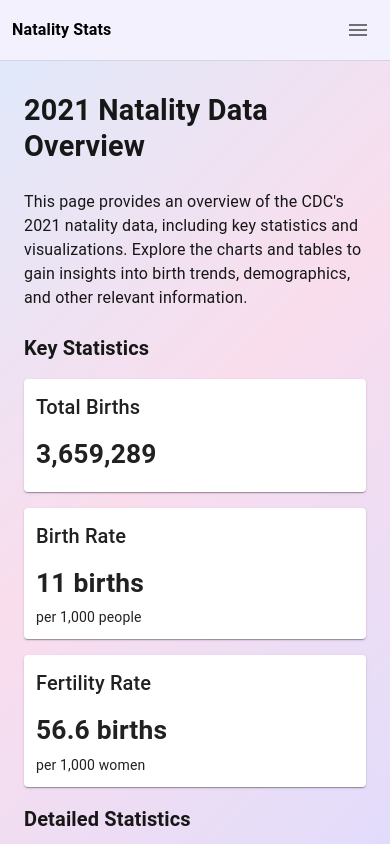
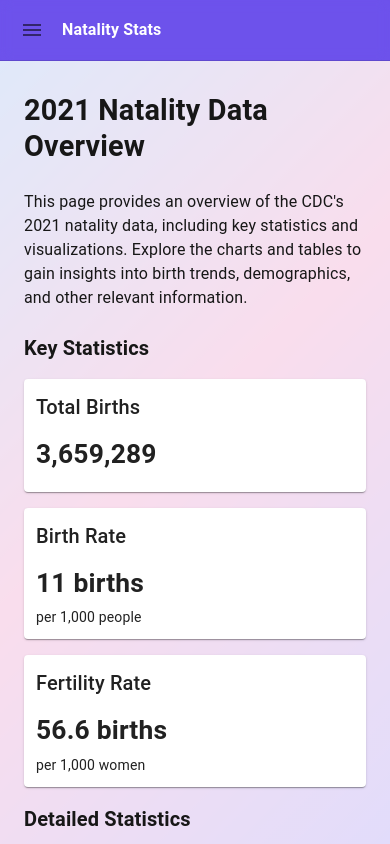
Before and after one commit to shroommu/natality-stats, a Next.js app in the folder frontend/: page / in a window 390 px wide. Shown: the top 844 px of the page. Built offline with nearby package versions, Linux system fonts and the light colour scheme.

Commit message:
mobile stying

```diff
--- a/frontend/components/AppHeader.tsx
+++ b/frontend/components/AppHeader.tsx
@@ -13,6 +13,7 @@ import {
 } from "@mui/material";
 import MenuIcon from "@mui/icons-material/Menu";
 import CloseIcon from "@mui/icons-material/Close";
+import { ThemeContext } from "@emotion/react";
 
 const NAV_ITEMS = [
   { label: "Overview", href: "/" },
@@ -38,22 +39,33 @@ export function AppHeader() {
         sx={{
           gap: { xs: 1.25, sm: 2 },
           display: "flex",
-          justifyContent: "space-between",
+          justifyContent: { xs: "space-between", sm: "flex-start" },
           px: { xs: 1.5, sm: 4 },
           py: { xs: 1.25, sm: 2 },
-          backgroundColor: "rgba(255, 255, 255, 0.92)",
+          backgroundColor: {
+            xs: (theme) => theme.palette.primary.main,
+            sm: "rgba(255, 255, 255, 0.92)",
+          },
           borderBottom: "1px solid",
           borderColor: "divider",
           backdropFilter: "blur(6px)",
         }}
       >
+        <IconButton
+          aria-label="Open navigation menu"
+          onClick={drawerOpen ? closeDrawer : openDrawer}
+          sx={{ display: { xs: "inline-flex", sm: "none" } }}
+        >
+          {drawerOpen ? <CloseIcon /> : <MenuIcon />}
+        </IconButton>
+
         <Link
           href="/"
           sx={{
             color: "black",
             textDecoration: "none",
             minWidth: 0,
-            flexGrow: 1,
+            flexGrow: { xs: 1, sm: 0 },
           }}
         >
           <Typography
@@ -61,12 +73,12 @@ export function AppHeader() {
             sx={{
               fontWeight: 600,
               fontSize: { xs: "1rem", sm: "1.5rem" },
+              color: { xs: "white", sm: "black" },
               letterSpacing: { xs: "0.01em", sm: 0 },
               whiteSpace: "nowrap",
               overflow: "hidden",
               textOverflow: "ellipsis",
             }}
-            color="inherit"
           >
             Natality Stats
           </Typography>
@@ -90,17 +102,9 @@ export function AppHeader() {
             </Button>
           ))}
         </Box>
-
-        <IconButton
-          aria-label="Open navigation menu"
-          onClick={openDrawer}
-          sx={{ display: { xs: "inline-flex", sm: "none" } }}
-        >
-          <MenuIcon />
-        </IconButton>
       </Toolbar>
 
-      <Drawer anchor="right" open={drawerOpen} onClose={closeDrawer}>
+      <Drawer anchor="left" open={drawerOpen} onClose={closeDrawer}>
         <Box
           sx={{
             width: 280,
```
